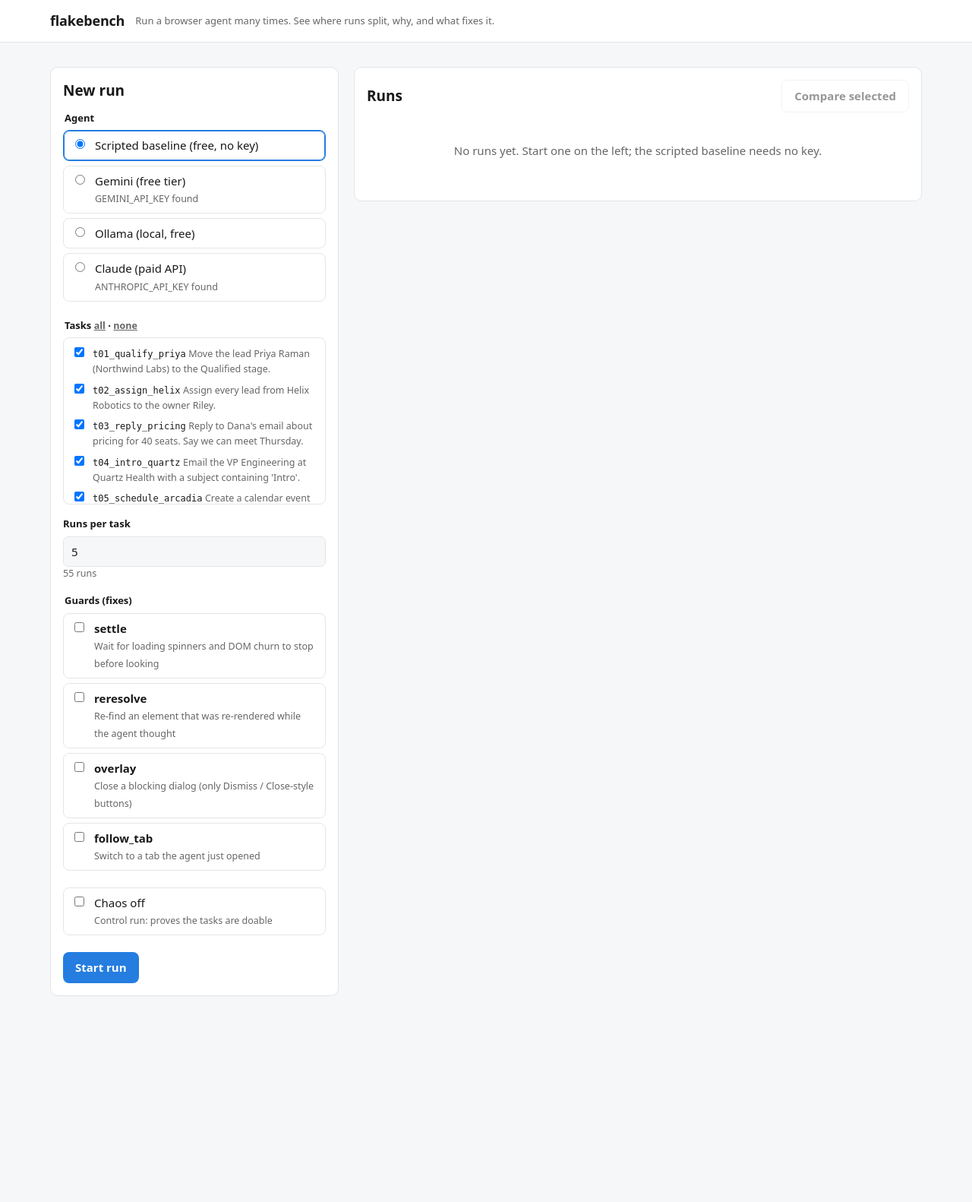
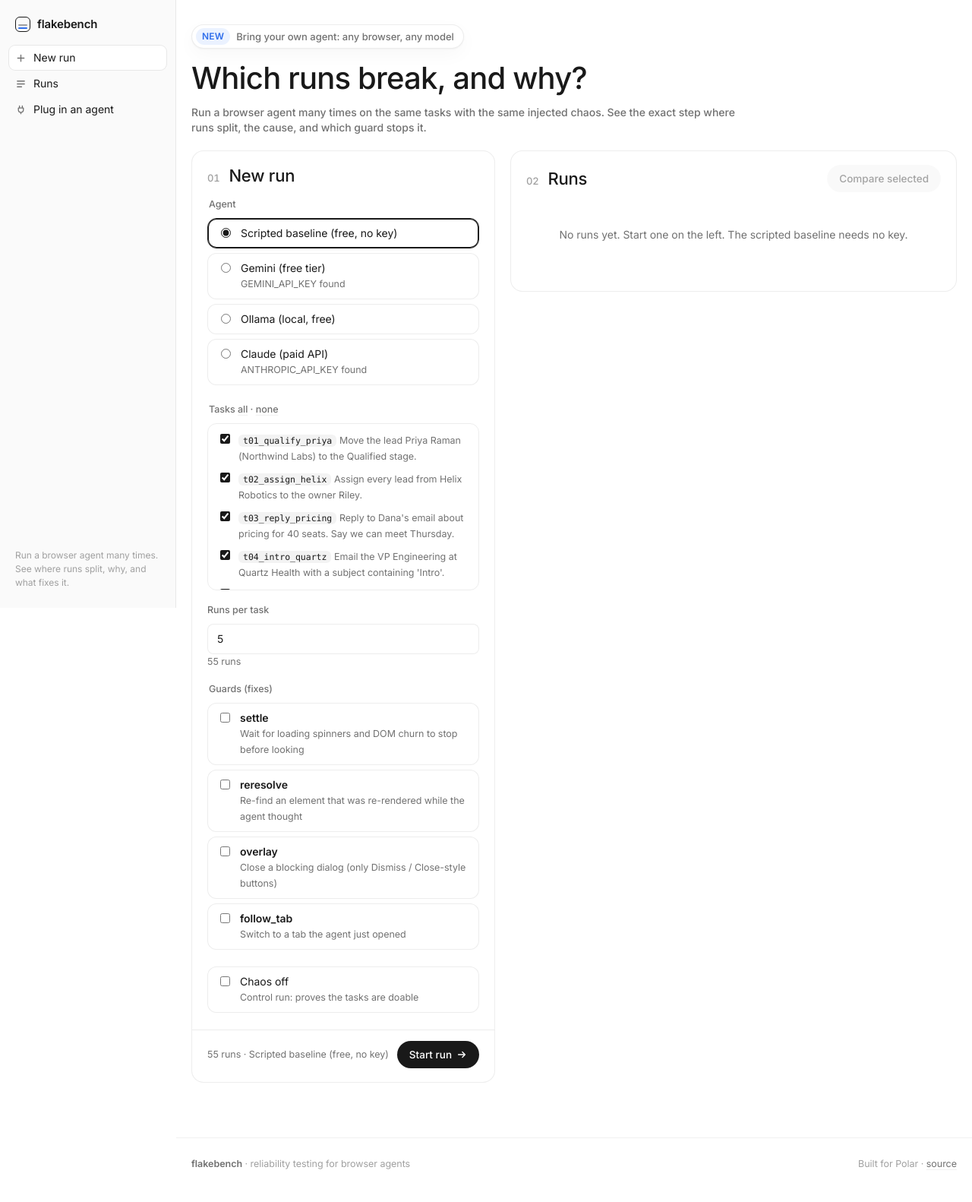
Before and after one commit to e16163/flakebench, a Flask app: page / in a window 1280 px wide. Shown: the whole page at 76% size. Before the commit the page ends 1311 px from the top, so only its background shows below. Run offline with Flask 3, Linux system fonts and the light colour scheme.

Commit message:
Restyle dashboard, reports and comparison page to match Polar's visual language
Inter type, near-monochrome palette, 6% ink borders, black pill buttons, blue
accent from Polar's scale, sidebar app layout, numbered sections, browser-frame
screenshots. All tokens live in report/build.py. No Polar fonts, logos or
screenshots are shipped; footer says it was built for Polar.

Co-Authored-By: Claude Opus 5.5 <noreply@anthropic.com>
Claude-Session: https://claude.ai/code/session_01V2R9y6uVnvjf8EqmQD4gXp

```diff
--- a/ui/app.py
+++ b/ui/app.py
@@ -19,11 +19,12 @@ from flask import Flask, abort, jsonify, redirect, render_template, request, sen
 ROOT = os.path.abspath(os.path.join(os.path.dirname(__file__), ".."))
 sys.path.insert(0, ROOT)
 from agents.browser import ALL_GUARDS  # noqa: E402
-from report.build import CSS  # noqa: E402
+from report.build import CSS, FONT_LINK, FOOTER  # noqa: E402
 from tasks.tasks import TASKS  # noqa: E402
 
 RUNS = os.path.join(ROOT, "runs")
 app = Flask(__name__)
+app.jinja_env.globals.update(font_link=FONT_LINK, footer=FOOTER)
 PROCS = {}  # run name -> Popen
 KEYS = {}   # env var -> value, memory only
 
@@ -77,14 +78,23 @@ def run_info(name):
             "exit_code": None if proc is None or running else proc.returncode, "source": meta.get("source")}
 
 
+def run_names():
+    return sorted((os.path.basename(p) for p in glob.glob(os.path.join(RUNS, "*")) if os.path.isdir(p)
+                   and not os.path.basename(p).startswith("_")),
+                  key=lambda n: os.path.getmtime(os.path.join(RUNS, n)), reverse=True)
+
+
+@app.context_processor
+def sidebar():
+    names = run_names()[:8]
+    return {"side_runs": [{"name": n, "running": n in PROCS and PROCS[n].poll() is None} for n in names]}
+
+
 @app.get("/")
 def index():
-    names = sorted((os.path.basename(p) for p in glob.glob(os.path.join(RUNS, "*")) if os.path.isdir(p)
-                    and not os.path.basename(p).startswith("_")),
-                   key=lambda n: os.path.getmtime(os.path.join(RUNS, n)), reverse=True)
-    runs = [run_info(n) for n in names]
+    runs = [run_info(n) for n in run_names()]
     keys_set = {k: bool(os.environ.get(k) or KEYS.get(k)) for k in ("GEMINI_API_KEY", "ANTHROPIC_API_KEY")}
-    return render_template("index.html", css=CSS, runs=runs, tasks=TASKS, agents=AGENTS, guards=ALL_GUARDS,
+    return render_template("index.html", css=CSS, active="new", runs=runs, tasks=TASKS, agents=AGENTS, guards=ALL_GUARDS,
                            keys_set=keys_set)
 
 
@@ -141,7 +151,7 @@ def live(name):
     tasks = ui.get("tasks") or sorted({r["task"] for r in read_results(d)})
     seeds = ui.get("runs") or (max([r["seed"] for r in read_results(d)] or [0]) + 1)
     prompts = {t.id: t.prompt for t in TASKS}
-    return render_template("run.html", css=CSS, name=name, info=run_info(name), tasks=tasks, seeds=seeds,
+    return render_template("run.html", css=CSS, active="runs", name=name, info=run_info(name), tasks=tasks, seeds=seeds,
                            prompts=prompts, cmd=_pretty_cmd(ui.get("cmd", [])) if ui else "")
 
 
--- a/ui/templates/_head.html
+++ b/ui/templates/_head.html
@@ -1,34 +1,62 @@
 <meta charset="utf-8"><meta name="viewport" content="width=device-width, initial-scale=1">
+{{ font_link|safe }}
 <style>{{ css|safe }}
-header.top { background:var(--surface); border-bottom:1px solid var(--border); }
-header.top .in { max-width:1180px; margin:0 auto; padding:14px 16px; display:flex; align-items:center; gap:14px; }
-header.top a.brand { font-weight:800; font-size:18px; color:var(--ink); text-decoration:none; letter-spacing:-.01em; }
-header.top .muted { color:var(--ink2); font-size:13px; }
-main { max-width:1180px; }
-a { color:var(--bar); }
-.grid2 { display:grid; grid-template-columns:380px 1fr; gap:20px; align-items:start; }
-@media (max-width:900px) { .grid2 { grid-template-columns:1fr; } }
-h2:first-child { margin-top:0; }
+body { display:grid; grid-template-columns:232px 1fr; min-height:100vh; }
+.side { position:sticky; top:0; height:100vh; display:flex; flex-direction:column; gap:2px; padding:16px 12px; border-right:1px solid var(--border2); background:var(--side); }
+.side .brand { display:flex; align-items:center; gap:9px; font-weight:600; font-size:15px; letter-spacing:-.01em; color:var(--ink); text-decoration:none; padding:6px 8px 16px; }
+.side .brand i { width:20px; height:20px; border-radius:6px; border:1.5px solid var(--ink); position:relative; }
+.side .brand i::after { content:""; position:absolute; left:3px; right:3px; bottom:3px; height:2px; background:var(--accent); border-radius:2px; box-shadow:0 -4px 0 var(--ink3); }
+.side .sec { font-size:12px; color:var(--ink2); font-weight:400; padding:18px 8px 6px; }
+.side a.item { display:flex; align-items:center; gap:9px; padding:6px 8px; border-radius:var(--r-sm); color:var(--ink); text-decoration:none; font-size:14px; }
+.side a.item svg { width:15px; height:15px; flex:none; color:var(--ink2); }
+.side a.item:hover { background:var(--border); }
+.side a.item.on { background:var(--surface); box-shadow:0 0 0 1px var(--border2); }
+.side a.item .dot { width:16px; height:16px; border-radius:5px; background:var(--accent-soft); flex:none; display:grid; place-items:center; }
+.side a.item .dot::after { content:""; width:6px; height:6px; border-radius:50%; background:var(--accent); opacity:.55; }
+.side a.item .dot.live::after { opacity:1; animation:pulse 1.2s infinite; }
+.side a.item span.t { overflow:hidden; text-overflow:ellipsis; white-space:nowrap; }
+.side .bottom { margin-top:auto; font-size:12px; color:var(--ink3); padding:8px; line-height:1.5; }
+.side .bottom a { color:var(--ink2); }
+.app { min-width:0; display:flex; flex-direction:column; }
+.app main { max-width:1180px; width:100%; padding-top:32px; }
+.app .foot { max-width:1180px; width:100%; }
+.crumbs { font-size:13px; color:var(--ink3); margin-bottom:6px; } .crumbs a { color:var(--ink2); text-decoration:none; }
+.grid2 { display:grid; grid-template-columns:400px 1fr; gap:20px; align-items:start; }
+.grid2 > * { min-width:0; } .grid2.half { grid-template-columns:1fr 1fr; }
+@media (max-width:1000px) { .grid2, .grid2.half { grid-template-columns:1fr; } }
+@media (max-width:760px) { body { display:block; } .side { position:static; height:auto; flex-direction:row; flex-wrap:wrap; align-items:center; border-right:0; border-bottom:1px solid var(--border); padding:10px 12px; }
+  .side .brand { padding:4px 8px; } .side .sec, .side .bottom, .side .recent { display:none; } }
+.card h2:first-child, .card > .hd h2 { margin-top:0; }
+.prompt { background:var(--surface); border:1px solid var(--border2); border-radius:var(--r-lg); box-shadow:var(--shadow-lg); padding:6px; }
+.prompt .in { padding:12px 14px 4px; }
+.prompt h2 { margin:0 0 2px; font-size:18px; }
+.prompt .foot2 { display:flex; justify-content:space-between; align-items:center; gap:10px; padding:10px 8px 6px 14px; border-top:1px solid var(--grid); margin-top:10px; }
 fieldset { border:0; padding:0; margin:0 0 16px; }
-legend, .lbl { font-weight:650; font-size:13px; margin-bottom:6px; display:block; color:var(--ink); }
+legend, .lbl { font-weight:500; font-size:12.5px; margin-bottom:8px; display:block; color:var(--ink2); }
 .hint { color:var(--ink2); font-size:12.5px; }
-.opt { display:flex; gap:10px; align-items:flex-start; padding:8px 10px; border:1px solid var(--border); border-radius:8px; margin-bottom:6px; cursor:pointer; }
-.opt:has(input:checked) { border-color:var(--bar); box-shadow:0 0 0 1px var(--bar) inset; }
-.opt input { margin-top:3px; }
-input[type=text], input[type=password], input[type=number] { width:100%; padding:8px 10px; border:1px solid var(--border); border-radius:7px; background:var(--page); color:var(--ink); font:inherit; }
-.tasklist { max-height:220px; overflow:auto; border:1px solid var(--border); border-radius:8px; padding:6px 10px; }
-.tasklist label { display:flex; gap:8px; font-size:13px; padding:3px 0; align-items:baseline; }
-.tasklist code { font-size:12px; }
-.btn { display:inline-block; background:var(--bar); color:#fff; border:0; border-radius:8px; padding:9px 16px; font:inherit; font-weight:600; cursor:pointer; text-decoration:none; }
-.btn.ghost { background:transparent; color:var(--ink); border:1px solid var(--border); }
-.btn:disabled { opacity:.45; cursor:default; }
-.chip { display:inline-block; font-size:12px; padding:2px 9px; border-radius:99px; border:1px solid var(--border); color:var(--ink2); white-space:nowrap; }
-.chip.live { color:var(--bar); border-color:var(--bar); }
-.chip.live::before { content:""; display:inline-block; width:7px; height:7px; border-radius:50%; background:var(--bar); margin-right:6px; animation:pulse 1.2s infinite; vertical-align:1px; }
+.seg { display:flex; flex-wrap:wrap; gap:6px; }
+.opt { display:flex; gap:10px; align-items:flex-start; padding:9px 12px; border:1px solid var(--border2); border-radius:var(--r); margin-bottom:6px; cursor:pointer; background:var(--surface); transition:border-color .12s, background .12s; }
+.opt:hover { background:var(--side); }
+.opt:has(input:checked) { border-color:var(--ink); box-shadow:0 0 0 1px var(--ink) inset; }
+.opt input { margin-top:3px; accent-color:var(--ink); }
+input[type=checkbox] { accent-color:var(--ink); }
+input[type=text], input[type=password], input[type=number] { width:100%; padding:9px 12px; border:1px solid var(--border2); border-radius:var(--r-sm); background:var(--surface); color:var(--ink); font:inherit; }
+input:focus-visible, .btn:focus-visible, a:focus-visible { outline:2px solid var(--accent); outline-offset:2px; }
+.tasklist { max-height:220px; overflow:auto; border:1px solid var(--border2); border-radius:var(--r); padding:6px 12px; }
+.tasklist label { display:flex; gap:8px; font-size:13px; padding:4px 0; align-items:baseline; }
+.tasklist code { font-size:11.5px; }
+.btn { display:inline-flex; align-items:center; gap:6px; background:var(--btn); color:var(--btn-ink); border:0; border-radius:99px; padding:8px 16px; font:inherit; font-weight:500; font-size:13.5px; cursor:pointer; text-decoration:none; }
+.btn:hover { opacity:.88; }
+.btn.ghost { background:var(--border); color:var(--ink); }
+.btn.ghost:hover { background:var(--border2); opacity:1; }
+.btn:disabled { opacity:.4; cursor:default; }
+.chip { display:inline-flex; align-items:center; font-size:12px; font-weight:500; padding:2px 10px; border-radius:99px; background:var(--raised); color:var(--ink2); white-space:nowrap; }
+.chip.live { color:var(--accent); }
+.chip.live::before { content:""; display:inline-block; width:6px; height:6px; border-radius:50%; background:var(--accent); margin-right:6px; animation:pulse 1.2s infinite; }
 @keyframes pulse { 50% { opacity:.25; } }
-.prog { background:var(--track); height:8px; border-radius:4px; overflow:hidden; min-width:90px; }
-.prog > div { background:var(--bar); height:100%; }
+.prog { background:var(--track); height:6px; border-radius:99px; overflow:hidden; min-width:90px; }
+.prog > div { background:var(--bar); height:100%; border-radius:99px; }
 td.small, .small { font-size:12.5px; color:var(--ink2); }
 [hidden] { display:none !important; }
-.empty { color:var(--ink2); padding:24px; text-align:center; }
+.empty { color:var(--ink2); padding:32px; text-align:center; }
 </style>
--- /dev/null
+++ b/ui/templates/_side.html
@@ -0,0 +1,9 @@
+<nav class="side" aria-label="Main">
+  <a class="brand" href="/"><i aria-hidden="true"></i>flakebench</a>
+  <a class="item{% if active == 'new' %} on{% endif %}" href="/#newrun"><svg viewBox="0 0 16 16" fill="none" stroke="currentColor" stroke-width="1.4" stroke-linecap="round" aria-hidden="true"><path d="M8 3.5v9M3.5 8h9"/></svg><span class="t">New run</span></a>
+  <a class="item{% if active == 'runs' %} on{% endif %}" href="/#runs"><svg viewBox="0 0 16 16" fill="none" stroke="currentColor" stroke-width="1.4" stroke-linecap="round" aria-hidden="true"><path d="M3 4h10M3 8h10M3 12h6"/></svg><span class="t">Runs</span></a>
+  <a class="item" href="https://github.com/e16163/flakebench#plug-in-your-own-agent"><svg viewBox="0 0 16 16" fill="none" stroke="currentColor" stroke-width="1.4" stroke-linecap="round" stroke-linejoin="round" aria-hidden="true"><path d="M6 2.5v3M10 2.5v3M4.5 5.5h7v2.5a3.5 3.5 0 0 1-7 0zM8 11.5v2"/></svg><span class="t">Plug in an agent</span></a>
+  {% if side_runs %}<div class="sec">Recent runs</div>
+  <div class="recent">{% for r in side_runs[:8] %}<a class="item{% if r.name == name %} on{% endif %}" href="/runs/{{ r.name }}" title="{{ r.name }}"><span class="dot{% if r.running %} live{% endif %}"></span><span class="t">{{ r.name }}</span></a>{% endfor %}</div>{% endif %}
+  <div class="bottom">Run a browser agent many times. See where runs split, why, and what fixes it.</div>
+</nav>
--- a/ui/templates/index.html
+++ b/ui/templates/index.html
@@ -1,10 +1,12 @@
 <!doctype html><html lang="en"><head>{% include "_head.html" %}<title>flakebench</title></head><body>
-<header class="top"><div class="in"><a class="brand" href="/">flakebench</a>
-<span class="muted">Run a browser agent many times. See where runs split, why, and what fixes it.</span></div></header>
-<main>
+{% include "_side.html" %}
+<div class="app"><main>
+<div class="eyebrow"><b>New</b> Bring your own agent: any browser, any model</div>
+<h1>Which runs break, and why?</h1>
+<p class="sub">Run a browser agent many times on the same tasks with the same injected chaos. See the exact step where runs split, the cause, and which guard stops it.</p>
 <div class="grid2">
 <form class="card" method="post" action="/runs" id="newrun">
-  <h2>New run</h2>
+  <h2><span class="num">01</span>New run</h2>
   <fieldset><legend>Agent</legend>
   {% for k, a in agents.items() %}
     <label class="opt"><input type="radio" name="agent" value="{{ k }}" {% if loop.first %}checked{% endif %} data-key="{{ a.key or '' }}" data-model="{{ a.model }}">
@@ -25,13 +27,13 @@
     {% for g in guards %}<label class="opt"><input type="checkbox" name="guards" value="{{ g }}"><span><b>{{ g }}</b><br><span class="hint">{{ gdesc[g] }}</span></span></label>{% endfor %}
   </fieldset>
   <fieldset><label class="opt"><input type="checkbox" name="no_chaos" value="1"><span>Chaos off<br><span class="hint">Control run: proves the tasks are doable</span></span></label></fieldset>
-  <button class="btn" type="submit">Start run</button>
+  <div style="display:flex;align-items:center;justify-content:space-between;gap:10px;border-top:1px solid var(--border2);margin:4px -20px 0;padding:14px 20px 0"><span class="hint" id="estimate2"></span><button class="btn" type="submit">Start run <svg width="14" height="14" viewBox="0 0 16 16" fill="none" stroke="currentColor" stroke-width="1.6" stroke-linecap="round" stroke-linejoin="round" aria-hidden="true"><path d="M3 8h10M9 4l4 4-4 4"/></svg></button></div>
 </form>
 
 <div>
   <div class="card">
     <div style="display:flex;justify-content:space-between;align-items:center;gap:12px;flex-wrap:wrap">
-      <h2 style="margin:0">Runs</h2>
+      <h2 style="margin:0" id="runs"><span class="num">02</span>Runs</h2>
       <button class="btn ghost" id="cmp" disabled>Compare selected</button>
     </div>
     {% if runs %}
@@ -49,11 +51,11 @@
       </tr>
       {% endfor %}
       </tbody></table></div>
-    {% else %}<p class="empty">No runs yet. Start one on the left; the scripted baseline needs no key.</p>{% endif %}
+    {% else %}<p class="empty">No runs yet. Start one on the left. The scripted baseline needs no key.</p>{% endif %}
   </div>
 </div>
 </div>
-</main>
+</main>{{ footer|safe }}</div>
 <script>
 const form = document.getElementById('newrun');
 function sync() {
@@ -66,6 +68,7 @@ function sync() {
   const n = form.querySelectorAll('input[name=tasks]:checked').length * (+document.getElementById('runs').value || 0);
   const calls = a.value === 'scripted' ? '' : ` · about ${n * 12} model calls`;
   document.getElementById('estimate').textContent = `${n} runs${calls}`;
+  document.getElementById('estimate2').textContent = `${n} runs · ${a.parentElement.innerText.split('\n')[0]}`;
 }
 form.addEventListener('change', sync); form.addEventListener('input', sync); sync();
 document.getElementById('all').onclick = e => { e.preventDefault(); form.querySelectorAll('input[name=tasks]').forEach(c => c.checked = true); sync(); };
```
Also changed, not shown: report/build.py (+79 -41 lines), report/compare.py (+9 -8 lines), ui/templates/run.html (+15 -14 lines), README.md.
